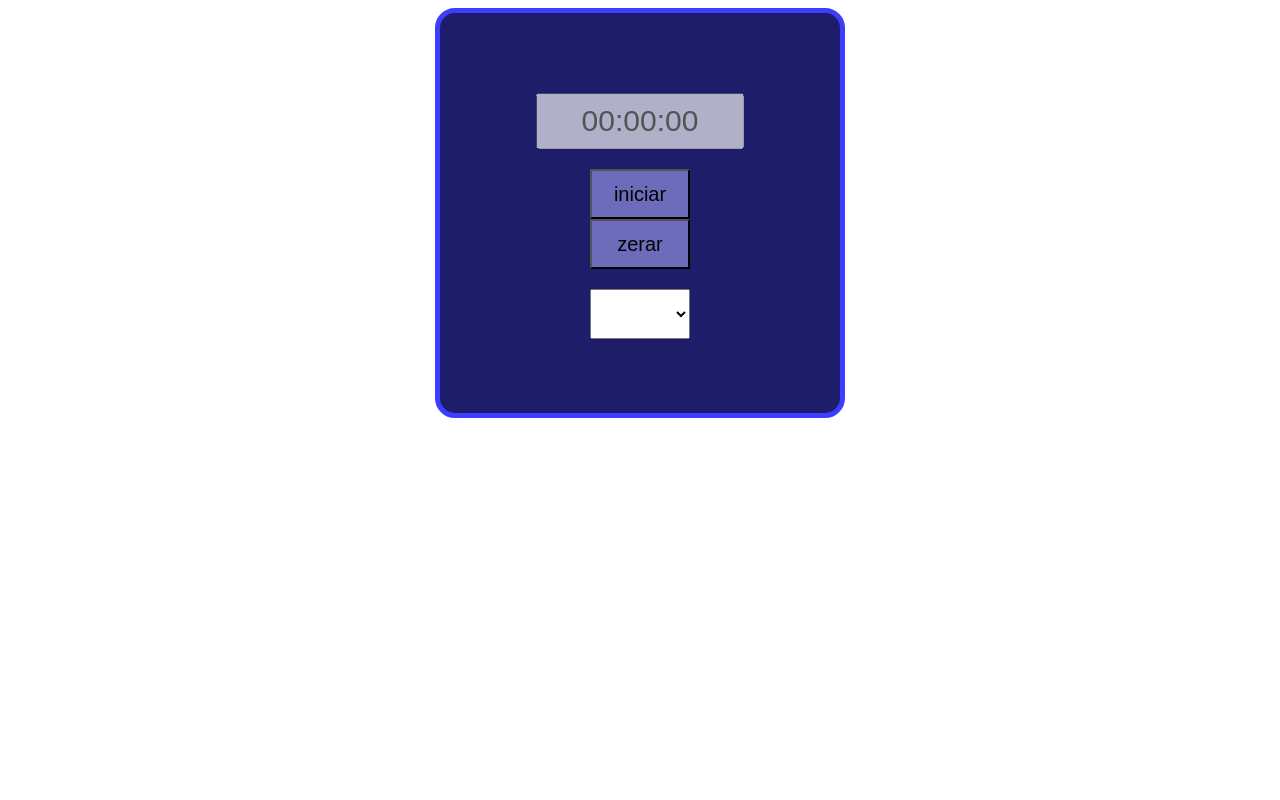
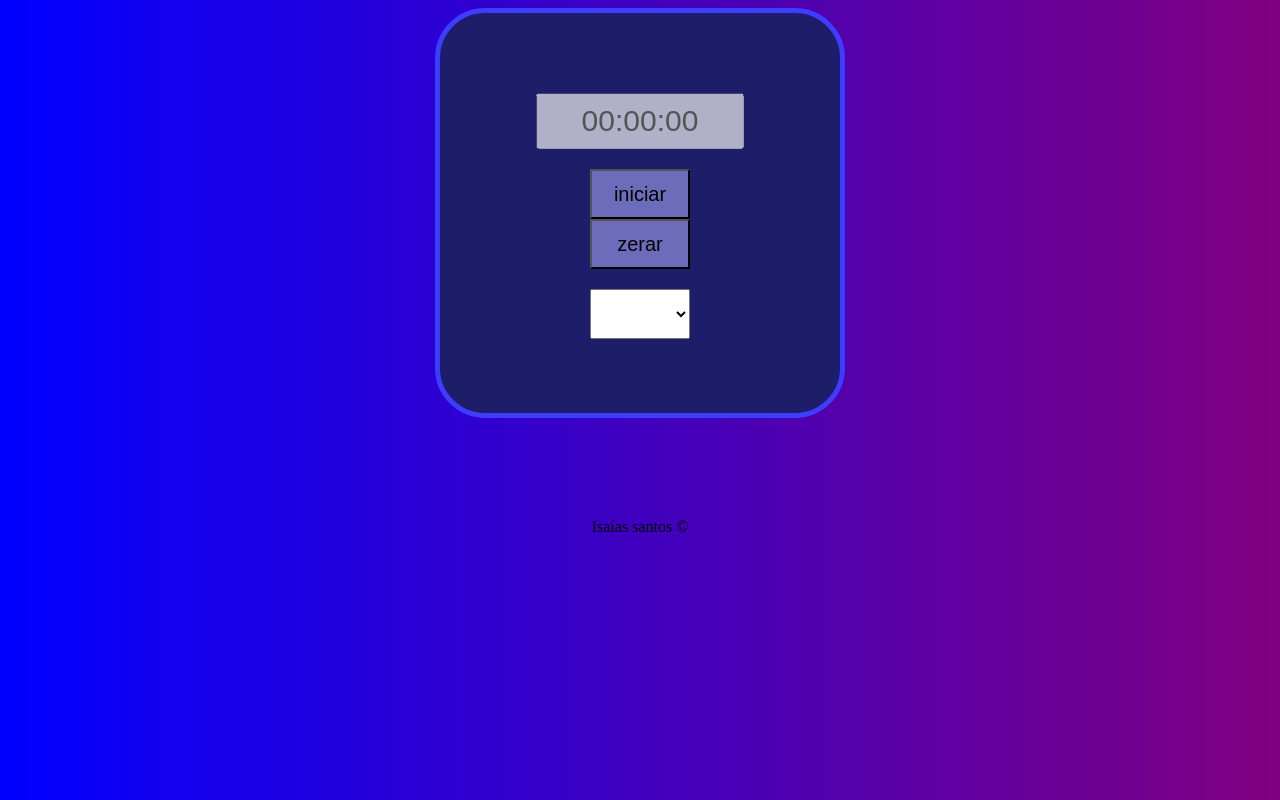
Before and after one commit to isaias-silva/cronometro, a plain HTML site: page index.html in a window 1280 px wide. Drawn offline with Linux system fonts and the light colour scheme.

Commit message:
prototipo

```diff
--- a/index.html
+++ b/index.html
@@ -10,7 +10,7 @@
 </head>
 
 
-<body>
+<body onload="load()">
     <div id="cronometro">
         <input type="text" name="a" id="time" disabled="disabled" value="00:00:00">
         <button onclick="main(this.value)" value="i" id="button-main">iniciar</button>
@@ -20,13 +20,19 @@
             <select name="saves" id="saves" onclick="carregar(this.value)">
 
 
-        </select>
+             </select>
 
 
         </div>
 
     </div>
+
+
+    <footer>
+        <p>Isaías santos &copy;</p>
+    </footer>
     <script src="script.js"></script>
+
 </body>
 
 </html>
--- a/style.css
+++ b/style.css
@@ -1,10 +1,15 @@
+body {
+    background: linear-gradient(to left, purple, blue);
+    transition: 1s ease-in-out;
+}
+
 #cronometro {
     background: rgb(29, 29, 106);
     margin: auto;
     width: 400px;
     height: 400px;
     border: 5px solid rgb(61, 61, 255);
-    border-radius: 20px;
+    border-radius: 50px;
 }
 
 #cronometro input {
```
